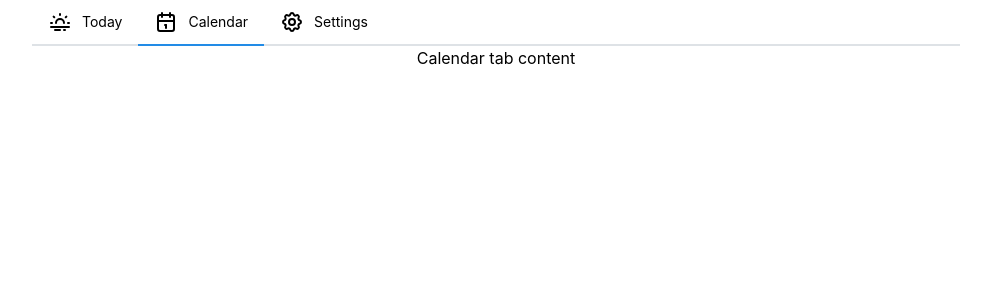
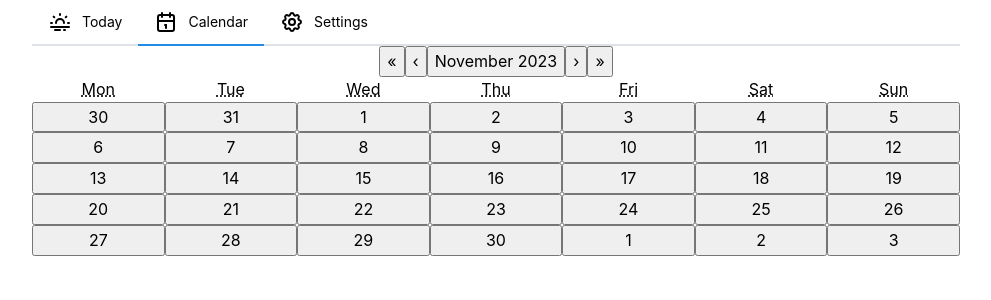
Before and after one commit to jakeranallo/embody, a React (Create React App) app: page / in a window 1280 px wide. Both pictures are taken after a click on the tab "Calendar". Shown: the top 300 px of the page, without its empty margins (144-1135 px from the left). Built offline with nearby package versions, Linux system fonts and the light colour scheme.

Commit message:
Add calendar prototype

```diff
--- a/package.json
+++ b/package.json
@@ -13,6 +13,7 @@
     "@types/react": "^18.2.38",
     "@types/react-dom": "^18.2.17",
     "react": "^18.2.0",
+    "react-calendar": "^4.6.1",
     "react-circular-progressbar": "^2.1.0",
     "react-dom": "^18.2.0",
     "react-particles": "^2.12.2",
--- a/src/components/TodoList.tsx
+++ b/src/components/TodoList.tsx
@@ -4,6 +4,7 @@ import { Input, Button, Container, Box, Flex } from "@mantine/core";
 import ScoreDisplay from "./ScoreDisplay";
 import CustomCheckbox from "./CustomCheckbox";
 import { Tabs, rem } from "@mantine/core";
+import Calendar from 'react-calendar'
 import {
   IconSunset2,
   IconCalendar,
@@ -168,7 +169,7 @@ const TodoList: React.FC = () => {
           </Container>
         </Tabs.Panel>
 
-        <Tabs.Panel value="calendar">Calendar tab content</Tabs.Panel>
+        <Tabs.Panel value="calendar"><Calendar/></Tabs.Panel>
 
         <Tabs.Panel value="settings">
           <Container>
```
Also changed, not shown: 1 other file (tests, documents, lock files or other folders).
